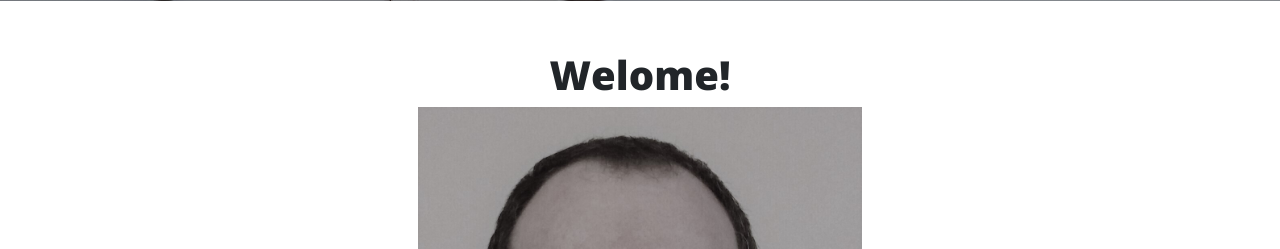
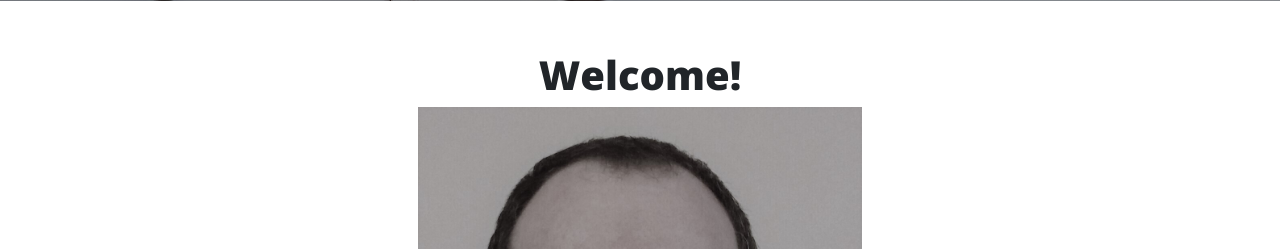
Before and after one commit to ddeveloper72/personal-profile, a Flask app: page / in a window 1280 px wide. Shown: the part 584-833 px from the top of the page. Run offline with Flask 2, Linux system fonts and the light colour scheme; some libraries are stand-ins or nearby versions.

Commit message:
Corrected Welcome without a 'c' on the title page

```diff
--- a/templates/index.html
+++ b/templates/index.html
@@ -2,7 +2,7 @@
 <h2>{{ page_title }}</h2>
 <div class="md-12">
   <div class="title_heading">
-    <h1>Welome!</h1>
+    <h1>Welcome!</h1>
     <img class="profile_photo" src="{{ url_for('static', filename='img/profile-image.jpg')}}" alt="">
   </div>
 </div>
```
